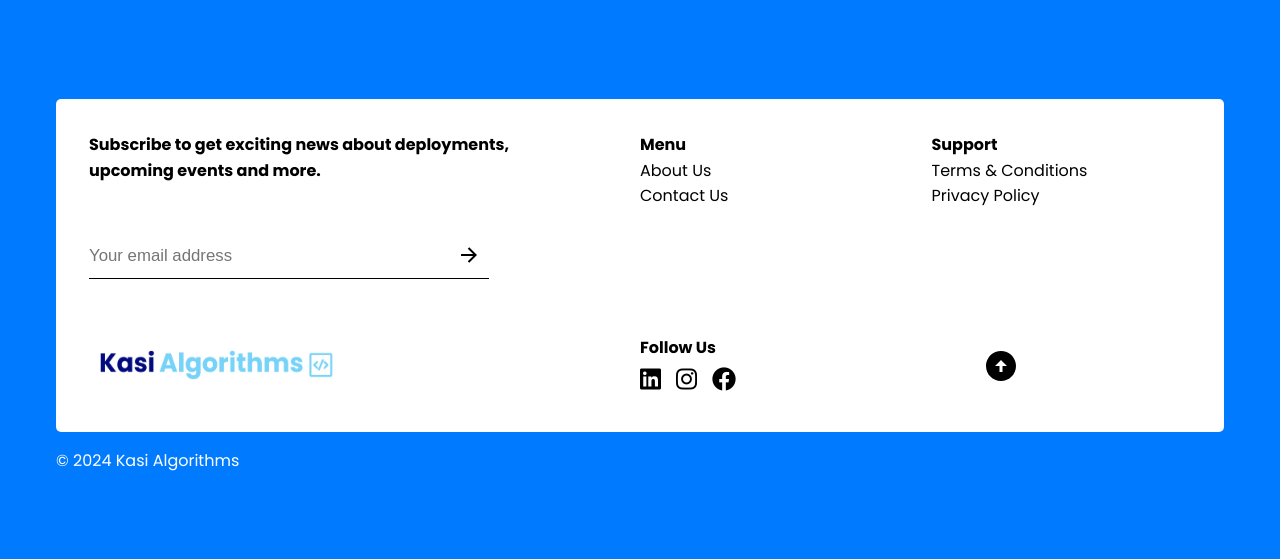
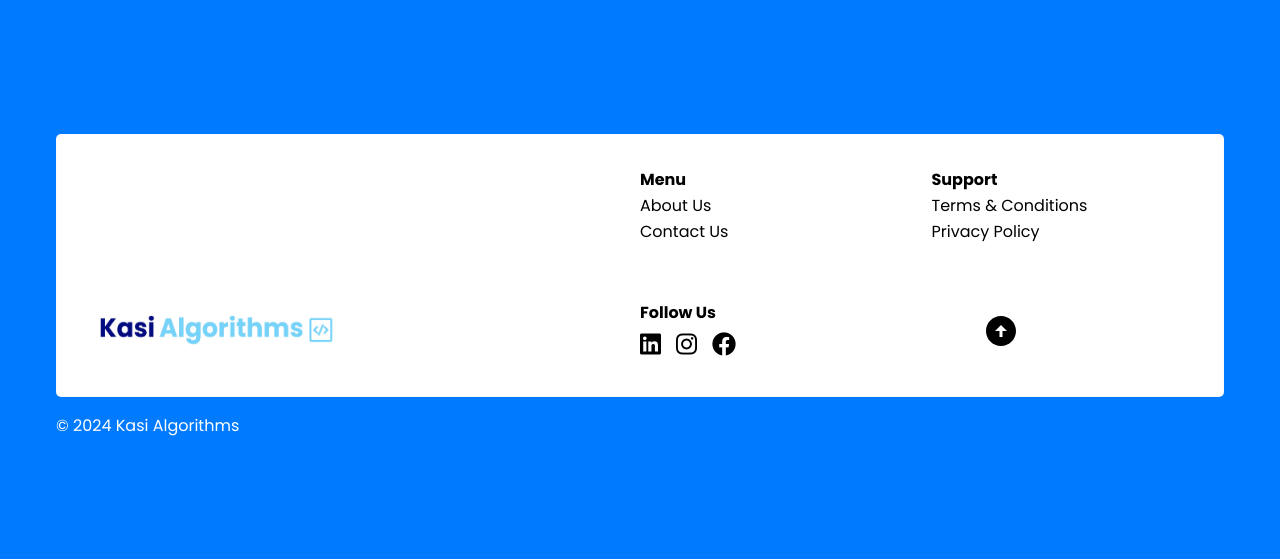
Before and after one commit to sphiwe-mathe5/Kasi_algorithms, a Django app: template core/templates/core/index.html in a window 1280 px wide; the page is wider, and only the part inside the window is pictured. Shown: the part 986-1545 px from the top of that part. Run offline with Django 4.2, Linux system fonts and the light colour scheme; the template is opened without the code that fills it, so the values that code supplies are empty; grey boxes are pictures that could not be loaded.

Commit message:
Update index.html

```diff
--- a/core/templates/core/index.html
+++ b/core/templates/core/index.html
@@ -205,17 +205,6 @@
           <div class="layout">
             <div class="layout_item w-50">
               <div class="newsletter">
-                <h4 class="newsletter_title">Subscribe to get exciting news about deployments,<br>upcoming events and more.</h4><br><br>
-                <form action="{% url 'enquire' %}" method="POST">
-                  {% csrf_token %}
-                  <input type="email" name="email"placeholder="Your email address">
-                  <button>
-                    <svg xmlns="http://www.w3.org/2000/svg" viewBox="0 0 24 24" width="24" height="24">
-                      <path fill="none" d="M0 0h24v24H0z" />
-                      <path d="M16.172 11l-5.364-5.364 1.414-1.414L20 12l-7.778 7.778-1.414-1.414L16.172 13H4v-2z" />
-                    </svg>
-                  </button>
-                </form>
               </div>
             </div>
             <div class="layout_item w-25">
```
